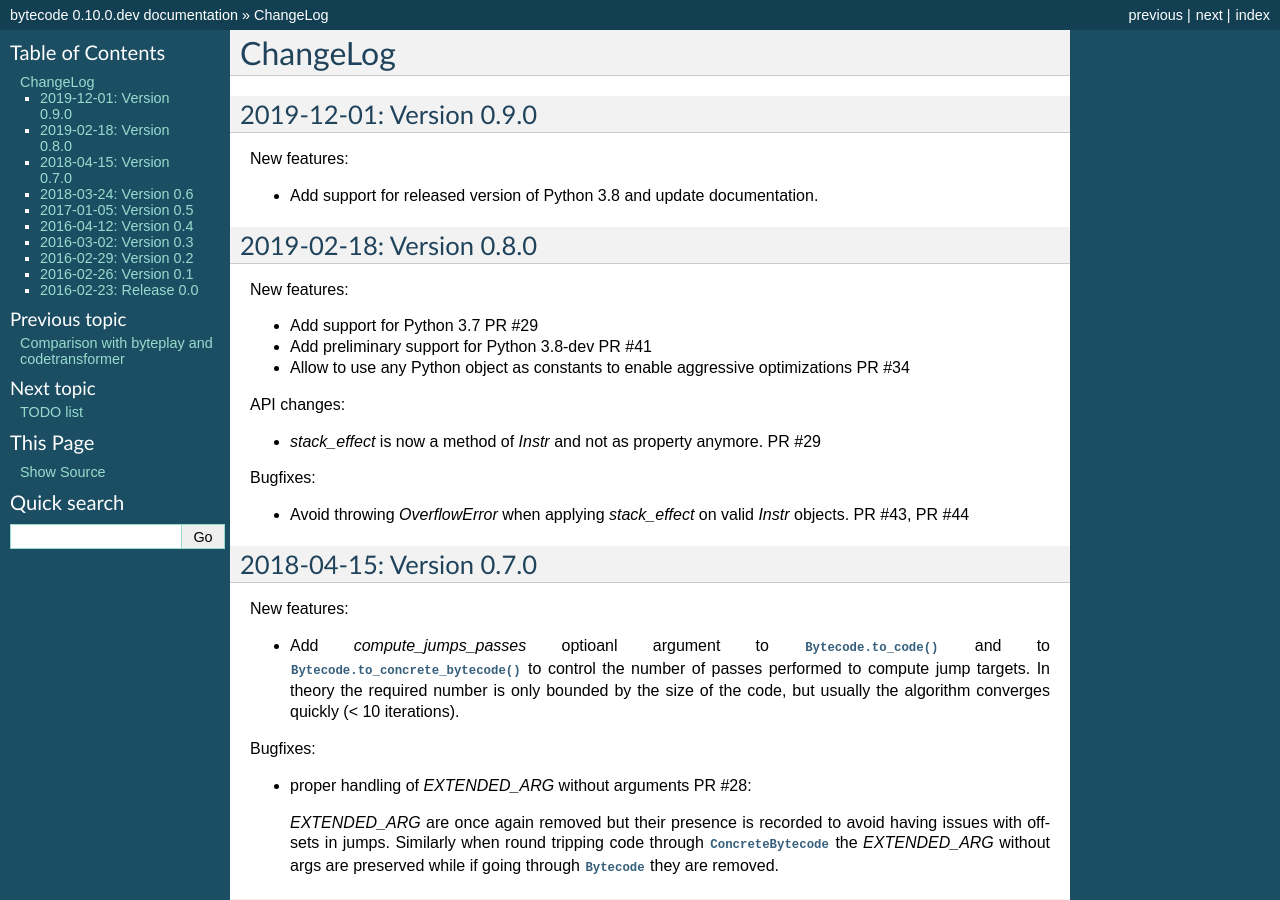
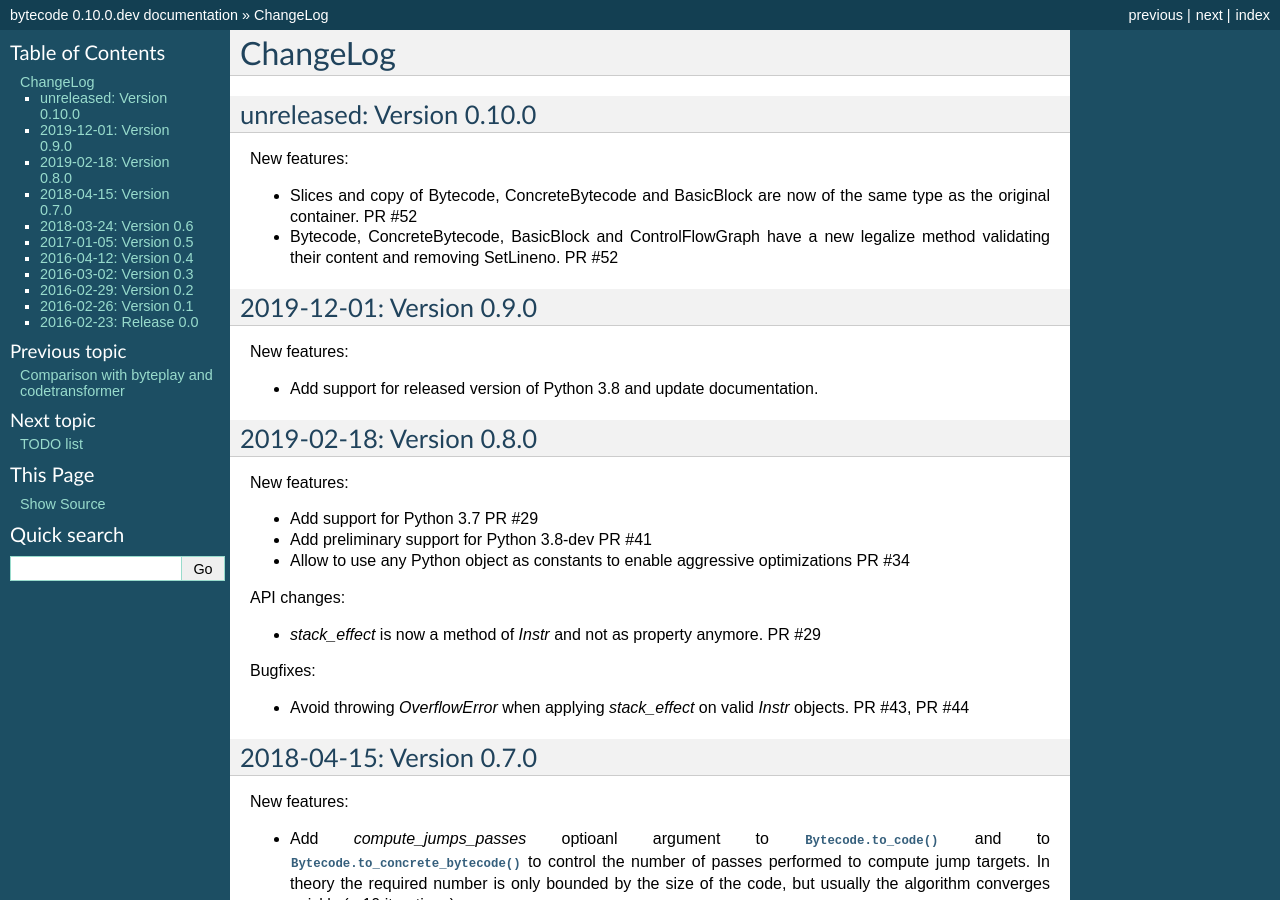
Before and after one commit to MatthieuDartiailh/bytecode, a Sphinx documentation site: the page built from doc/changelog.rst, in a window 1280 px wide and 900 px high. Built offline with Sphinx 7.4.7, drawn with Linux system fonts in a browser that asks for light colours.

Commit message:
changelog: update

```diff
--- a/doc/changelog.rst
+++ b/doc/changelog.rst
@@ -1,5 +1,15 @@
 ChangeLog
 =========
+
+unreleased: Version 0.10.0
+-------------------------
+
+New features:
+
+- Slices and copy of Bytecode, ConcreteBytecode and BasicBlock are now of the
+  same type as the original container. PR #52
+- Bytecode, ConcreteBytecode, BasicBlock and ControlFlowGraph have a new legalize
+  method validating their content and removing SetLineno. PR #52
 
 2019-12-01: Version 0.9.0
 -------------------------
```
